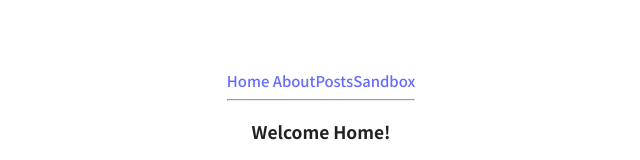
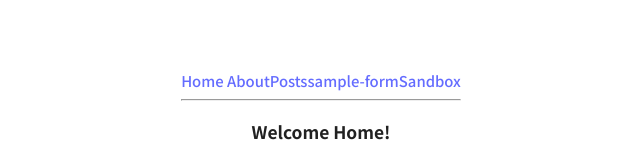
Before and after one commit to suzy1031/sandbox-react-ts-app, a React (Vite) app: page / in a window 1280 px wide. Shown: the part 284-444 px from the top of the page, without its empty margins (319-959 px from the left). Built offline with nearby package versions, Linux system fonts and the light colour scheme.

Commit message:
feat: Add sample-form link to root route

```diff
--- a/src/routes/__root.tsx
+++ b/src/routes/__root.tsx
@@ -14,6 +14,9 @@ export const rootRoute = createRootRoute({
         <Link to="/posts" className="[&.active]:font-bold">
           Posts
         </Link>
+        <Link to="/sample-form" className="[&.active]:font-bold">
+          sample-form
+        </Link>
         <Link to="sandbox" className="[&.active]:font-bold">
           Sandbox
         </Link>
```
